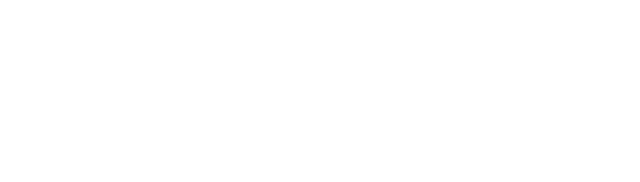
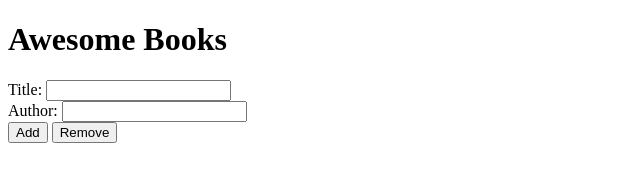
Before and after one commit to MarcoDDM/awesome-books, a plain HTML site: page index.html in a window 1280 px wide. Shown: the whole page, without its empty margins (0-640 px from the left). Drawn offline with Linux system fonts and the light colour scheme.

Commit message:
Add html basic structure UI

```diff
--- a/index.html
+++ b/index.html
@@ -1,12 +1,26 @@
 <!DOCTYPE html>
 <html lang="en">
+
 <head>
-    <meta charset="UTF-8">
-    <meta http-equiv="X-UA-Compatible" content="IE=edge">
-    <meta name="viewport" content="width=device-width, initial-scale=1.0">
-    <title>Awesome books</title>
+  <meta charset="UTF-8">
+  <meta http-equiv="X-UA-Compatible" content="IE=edge">
+  <meta name="viewport" content="width=device-width, initial-scale=1.0">
+  <title>Awesome books</title>
 </head>
+
 <body>
+  <h1>Awesome Books</h1>
+  <form>
+    <label for="title">Title:</label>
+    <input type="text" id="title" name="title"><br>
+    <label for="author">Author:</label>
+    <input type="text" id="author" name="author"><br>
+    <button type="button" id="add-btn">Add</button>
+    <button type="button" id="remove-btn">Remove</button>
+  </form>
+  <ul id="listbooks"></ul>
+  </form>
 
-</body>
+  <script src="script.js"></script>
+
 </html>
```
Also changed, not shown: script.js (added).
